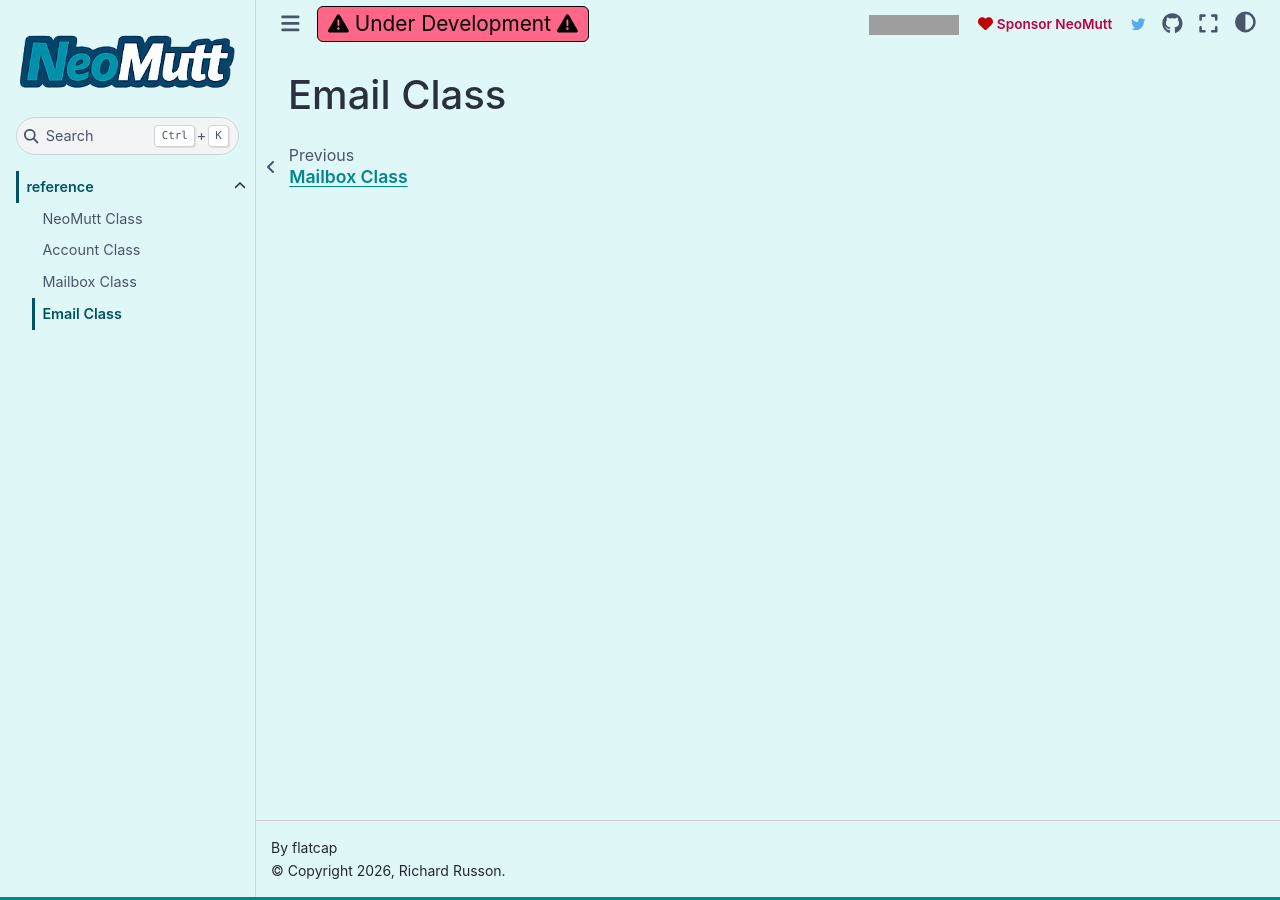
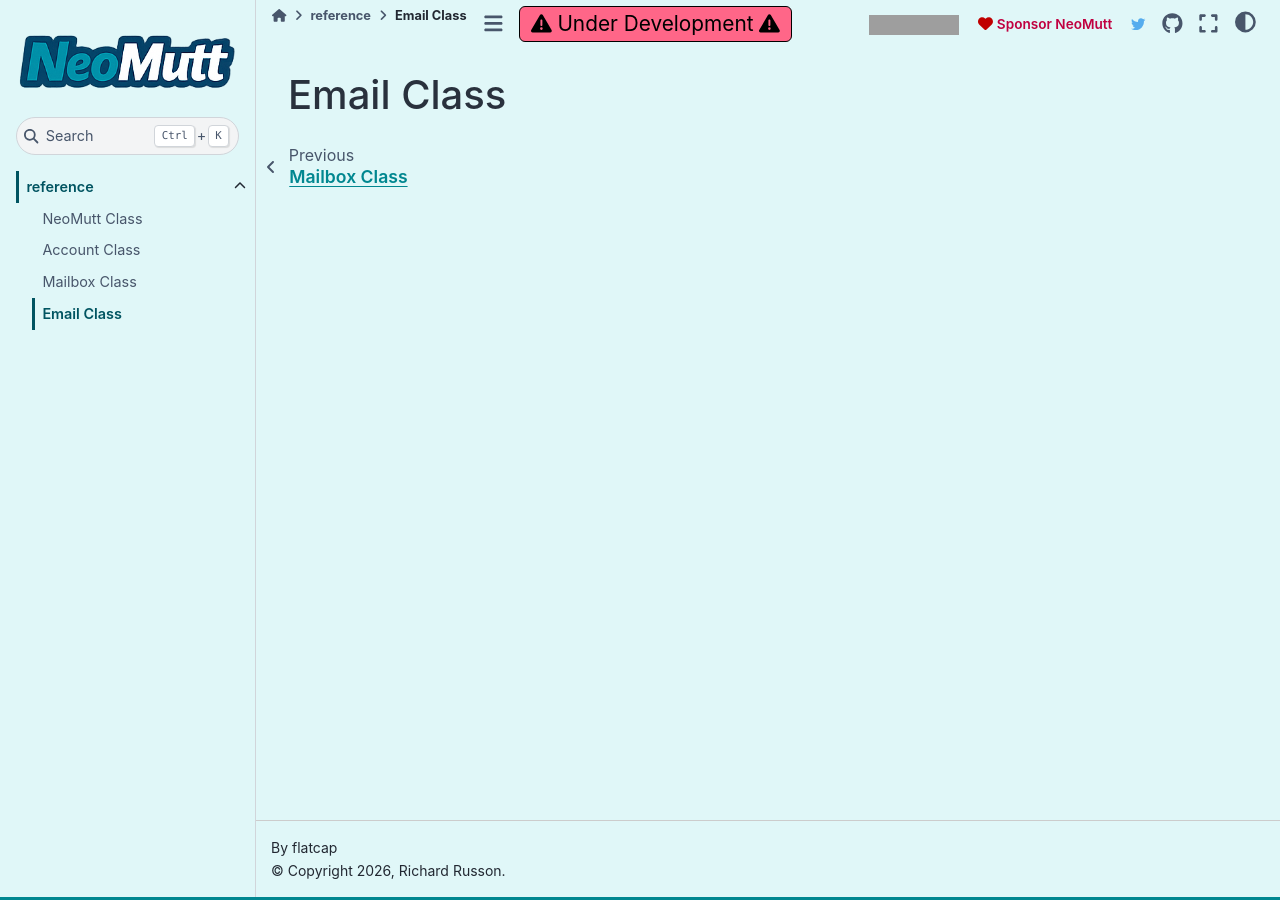
Before and after one commit to neomutt/lua, a Sphinx documentation site: the page built from docs/reference/email.md, in a window 1280 px wide. Built offline with Sphinx 7.4.7 and the Sphinx Book theme 1.1.4, drawn with Linux system fonts in a browser that asks for light colours; grey boxes are pictures that could not be loaded.

Commit message:
breadcrumbs

```diff
--- a/docs/conf.py
+++ b/docs/conf.py
@@ -40,7 +40,7 @@
     "repository_url": "https://github.com/neomutt/lua",
     "use_repository_button": True,
     "use_sidenotes": True,
-    "article_header_start": ["toggle-primary-sidebar.html", "devel.html"],
+    "article_header_start": ["breadcrumbs.html", "toggle-primary-sidebar.html", "devel.html"],
     "article_header_end": ["stars.html", "sponsor.html", "twitter.html", "article-header-buttons.html"],
 }
 
```
